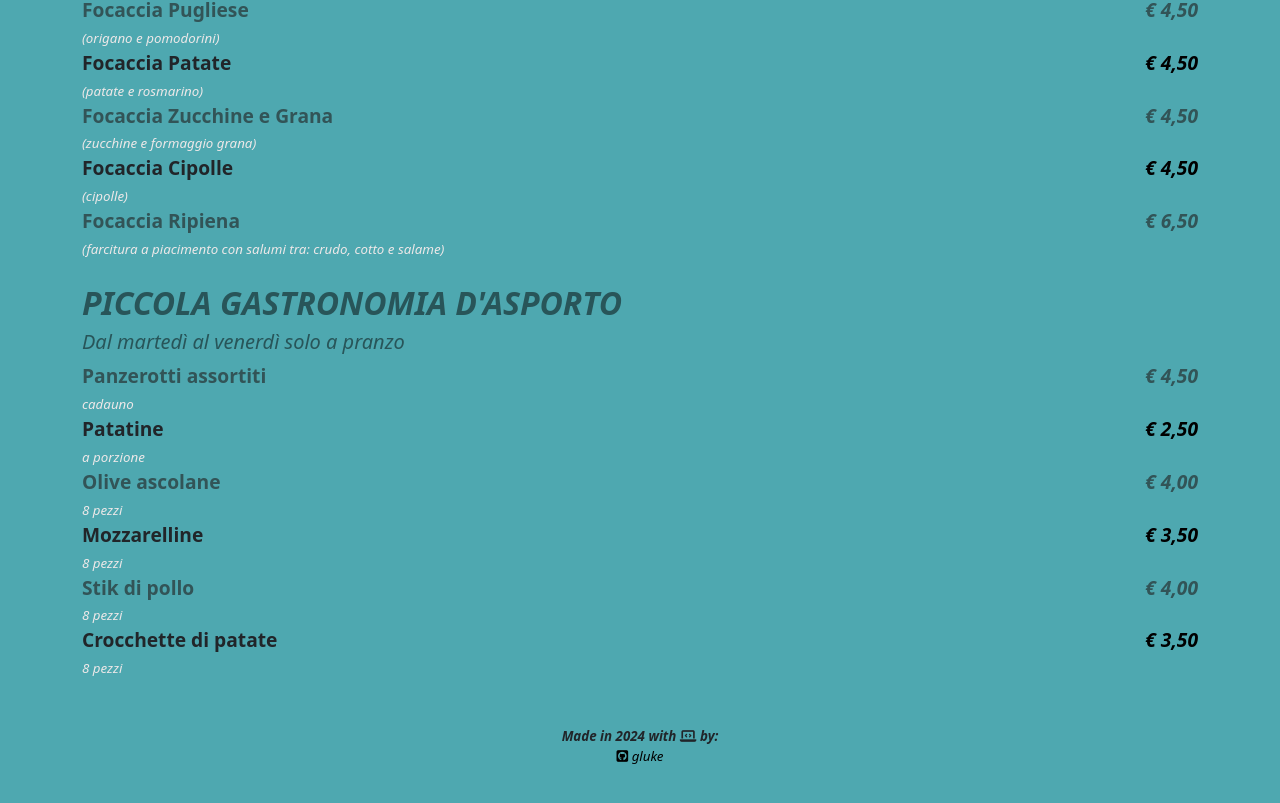
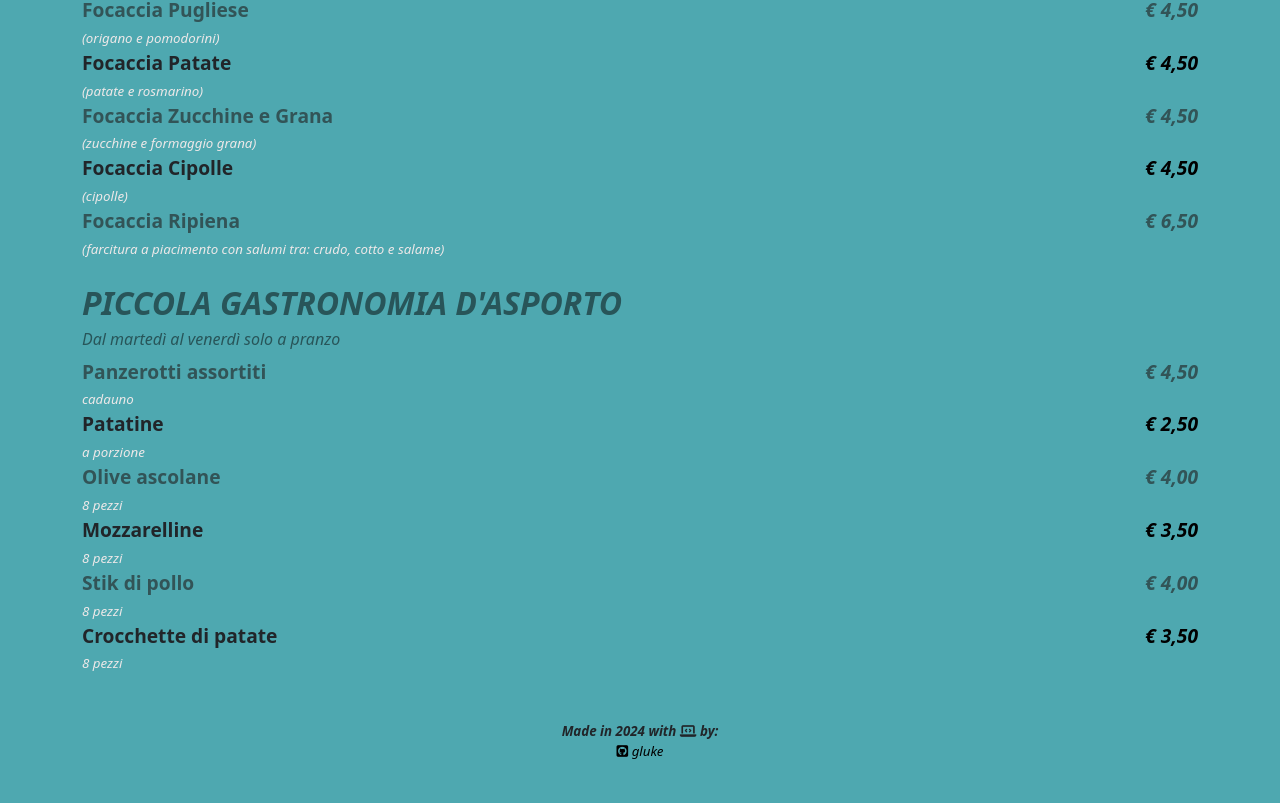
Before and after one commit to gluke0/isso-pizza-menu, a Vue app: page / in a window 1280 px wide. Shown: the part 1801-2604 px from the top of the page. Built offline with nearby package versions, Linux system fonts and the light colour scheme.

Commit message:
done jan 08

```diff
--- a/src/assets/components/views/mextra.vue
+++ b/src/assets/components/views/mextra.vue
@@ -59,6 +59,7 @@ li{
 h5{
   color: rgb(40, 85, 89)!important;
   font-style: italic;
+  font-size: 1rem!important;
 }
 
 </style>
```
